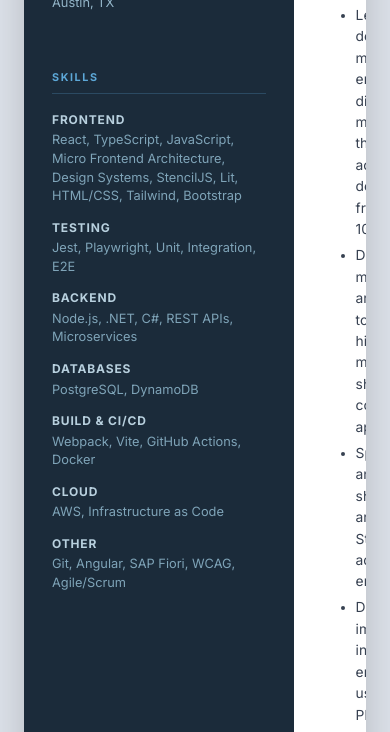
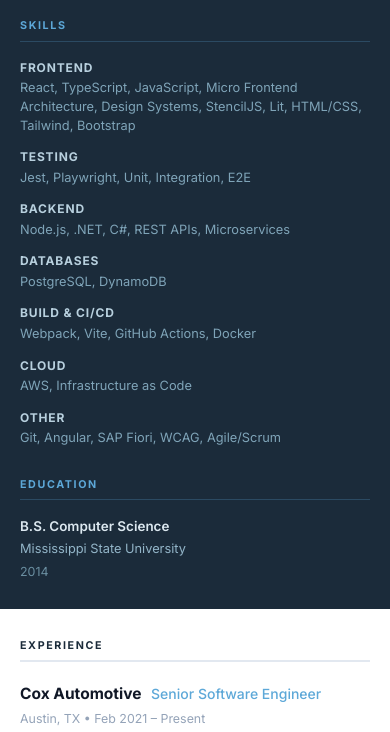
Before and after one commit to lebull/lebull.github.io, a website: page docs/index.html in a window 390 px wide. Shown: the part 207-939 px from the top of the page. Drawn offline with Linux system fonts and the light colour scheme.

Commit message:
Responsive on mobile

```diff
--- a/docs/styles.css
+++ b/docs/styles.css
@@ -272,6 +272,44 @@ body {
 }
 
 /* ============================================================
+   MOBILE RESPONSIVE STYLES
+   ============================================================ */
+@media (max-width: 680px) {
+  body {
+    padding: 0;
+    background: var(--sidebar-bg);
+  }
+
+  .resume {
+    grid-template-columns: 1fr;
+    border-radius: 0;
+    box-shadow: none;
+    max-width: 100%;
+  }
+
+  .resume-sidebar {
+    padding: 1.75rem 1.25rem;
+  }
+
+  .resume-sidebar .resume-section:last-child {
+    margin-top: 0;
+  }
+
+  .resume-main {
+    padding: 1.75rem 1.25rem;
+  }
+
+  .role-header {
+    flex-direction: column;
+    gap: .1rem;
+  }
+
+  .role-meta {
+    white-space: normal;
+  }
+}
+
+/* ============================================================
    PRINT STYLES
    ============================================================ */
 @media print {
--- a/package.json
+++ b/package.json
@@ -1,6 +1,6 @@
 {
   "scripts": {
-    "dev": "browser-sync start --server --files \"index.html, styles.css\" --no-notify"
+    "dev": "browser-sync start --server \"docs\" --files \"docs/index.html, docs/styles.css\" --no-notify"
   },
   "devDependencies": {
     "browser-sync": "^3"
```
